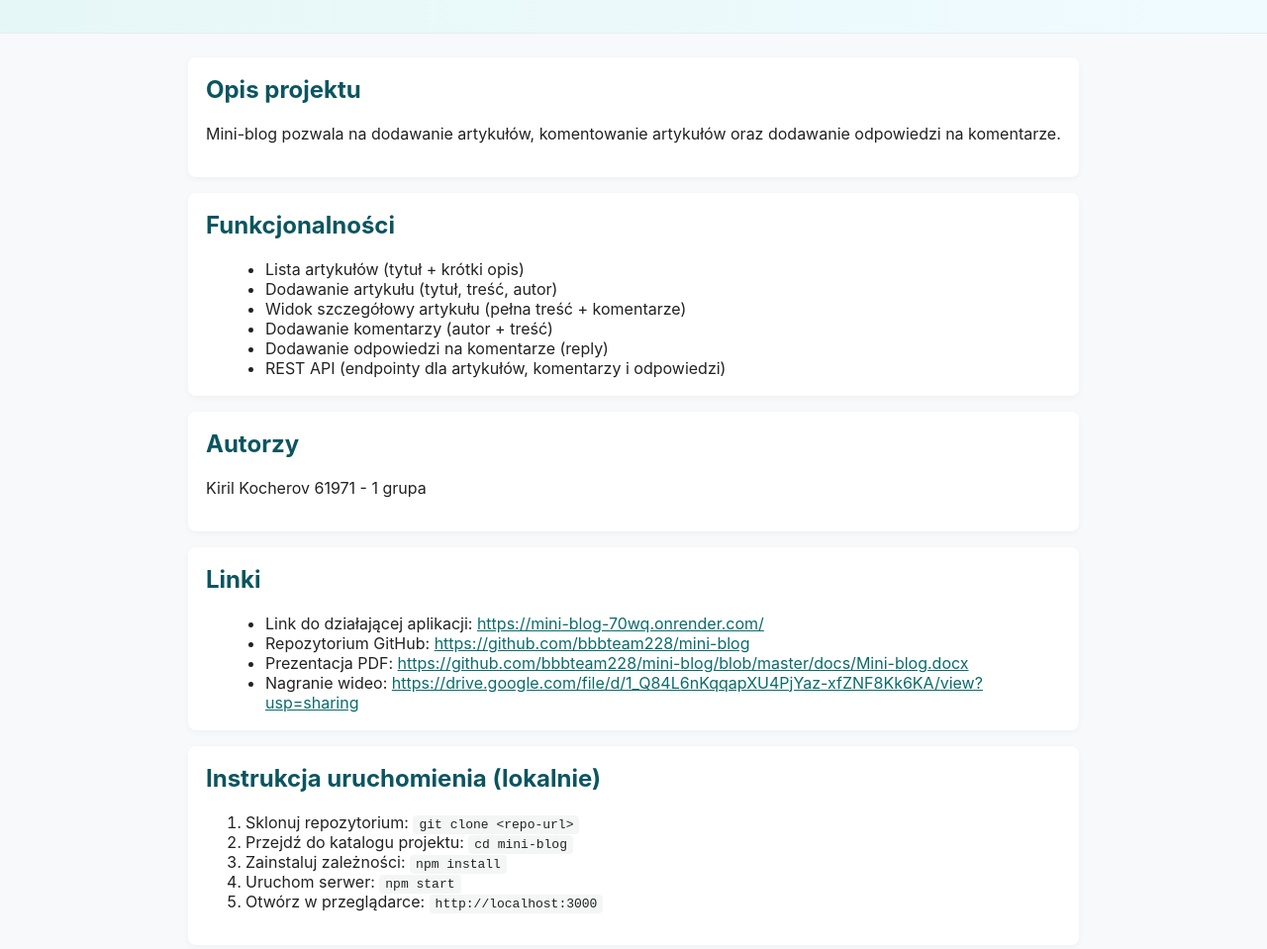
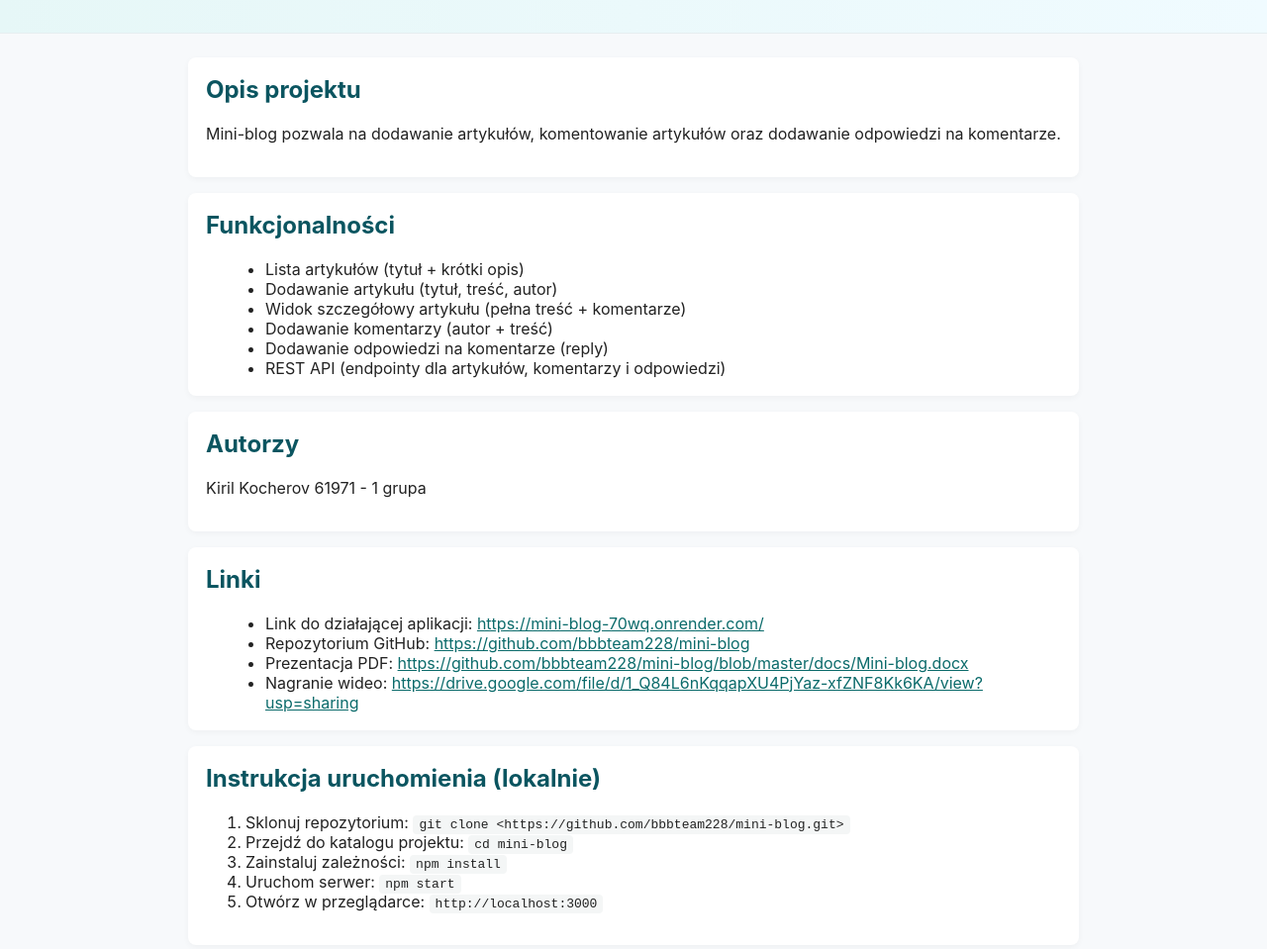
Before and after one commit to bbbteam228/mini-blog, a website: page docs/index.html in a window 1280 px wide. Shown: the part 99-1058 px from the top of the page at 99% size. Drawn offline with Linux system fonts and the light colour scheme.

Commit message:
Update index.html

```diff
--- a/docs/index.html
+++ b/docs/index.html
@@ -48,7 +48,7 @@
     <section>
       <h2>Instrukcja uruchomienia (lokalnie)</h2>
       <ol>
-        <li>Sklonuj repozytorium: <code>git clone &lt;repo-url&gt;</code></li>
+        <li>Sklonuj repozytorium: <code>git clone &lt;https://github.com/bbbteam228/mini-blog.git&gt;</code></li>
         <li>Przejdź do katalogu projektu: <code>cd mini-blog</code></li>
         <li>Zainstaluj zależności: <code>npm install</code></li>
         <li>Uruchom serwer: <code>npm start</code></li>
```
